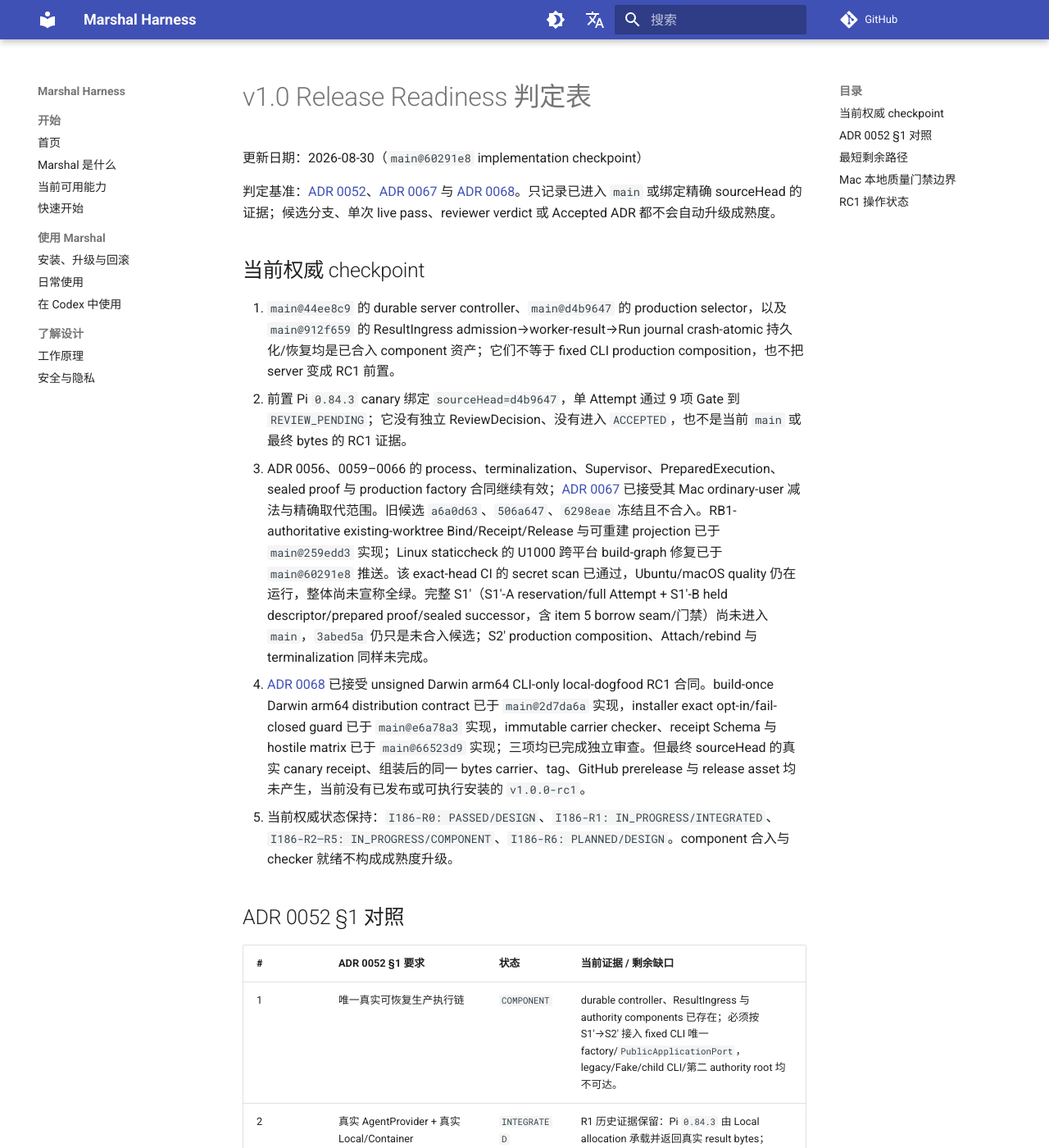
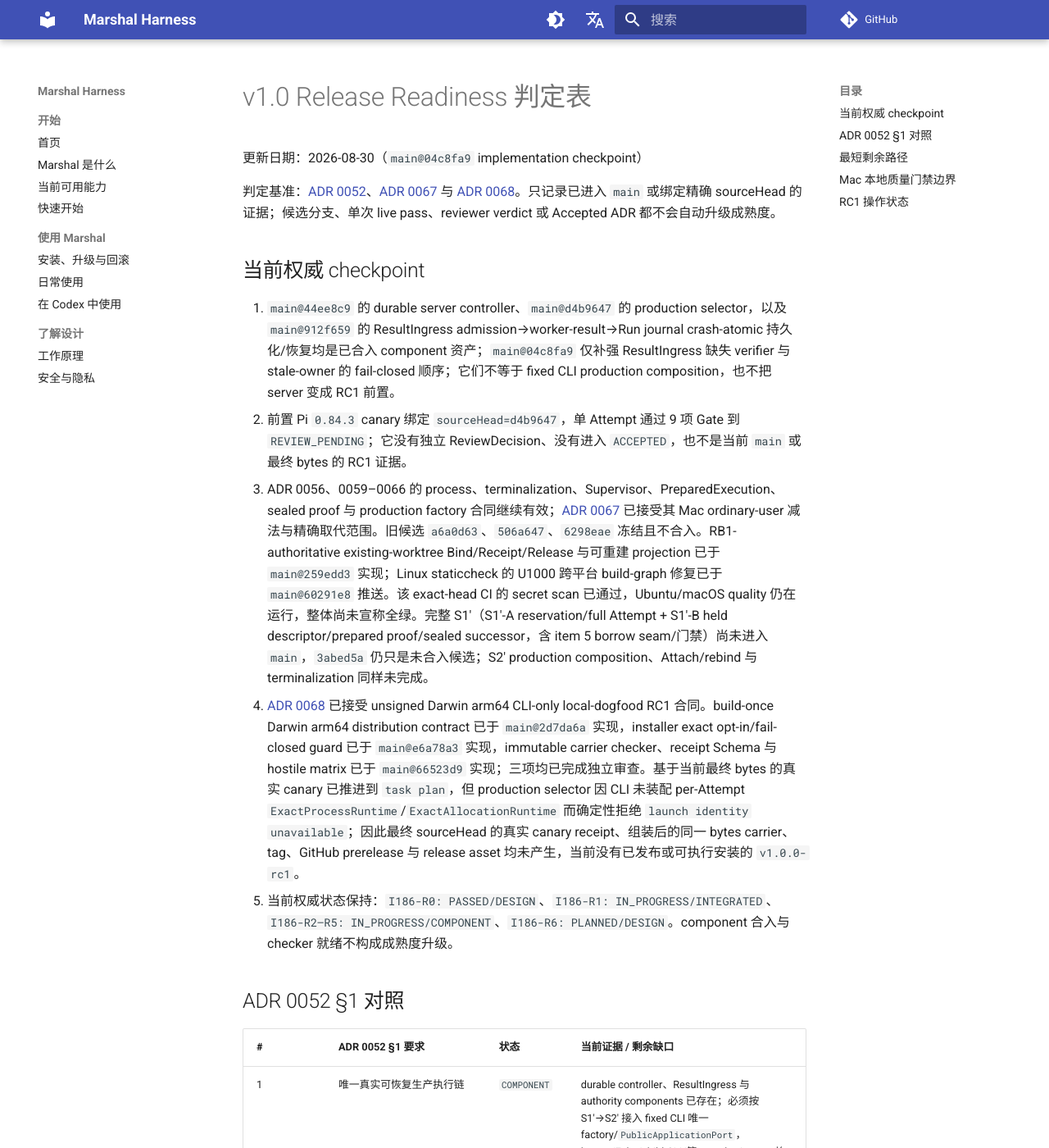
Before and after one commit to chiga0/marshal-harness, an MkDocs documentation site: the page built from docs/v1-release-readiness.md, in a window 1280 px wide and 1400 px high. Shown: the whole window at 82% size. Built offline with MkDocs 1.6.1 and Material for MkDocs 9.7.7, drawn with Linux system fonts in a browser that asks for light colours; comment, search, counter and statistics services are not loaded.

Commit message:
docs: record rc1 production composition blocker

```diff
--- a/docs/v1-release-readiness.md
+++ b/docs/v1-release-readiness.md
@@ -1,15 +1,15 @@
 # v1.0 Release Readiness 判定表
 
-更新日期：2026-08-30（`main@60291e8` implementation checkpoint）
+更新日期：2026-08-30（`main@04c8fa9` implementation checkpoint）
 
 判定基准：[ADR 0052](adr/0052-v1-release-scope-and-production-reachability.md)、[ADR 0067](adr/0067-darwin-ordinary-user-launch-and-attach-recovery.md) 与 [ADR 0068](adr/0068-mac-first-cli-only-lifecycle-preview-rc1.md)。只记录已进入 `main` 或绑定精确 sourceHead 的证据；候选分支、单次 live pass、reviewer verdict 或 Accepted ADR 都不会自动升级成熟度。
 
 ## 当前权威 checkpoint
 
-1. `main@44ee8c9` 的 durable server controller、`main@d4b9647` 的 production selector，以及 `main@912f659` 的 ResultIngress admission→worker-result→Run journal crash-atomic 持久化/恢复均是已合入 component 资产；它们不等于 fixed CLI production composition，也不把 server 变成 RC1 前置。
+1. `main@44ee8c9` 的 durable server controller、`main@d4b9647` 的 production selector，以及 `main@912f659` 的 ResultIngress admission→worker-result→Run journal crash-atomic 持久化/恢复均是已合入 component 资产；`main@04c8fa9` 仅补强 ResultIngress 缺失 verifier 与 stale-owner 的 fail-closed 顺序；它们不等于 fixed CLI production composition，也不把 server 变成 RC1 前置。
 2. 前置 Pi `0.84.3` canary 绑定 `sourceHead=d4b9647`，单 Attempt 通过 9 项 Gate 到 `REVIEW_PENDING`；它没有独立 ReviewDecision、没有进入 `ACCEPTED`，也不是当前 `main` 或最终 bytes 的 RC1 证据。
 3. ADR 0056、0059–0066 的 process、terminalization、Supervisor、PreparedExecution、sealed proof 与 production factory 合同继续有效；[ADR 0067](adr/0067-darwin-ordinary-user-launch-and-attach-recovery.md) 已接受其 Mac ordinary-user 减法与精确取代范围。旧候选 `a6a0d63`、`506a647`、`6298eae` 冻结且不合入。RB1-authoritative existing-worktree Bind/Receipt/Release 与可重建 projection 已于 `main@259edd3` 实现；Linux staticcheck 的 U1000 跨平台 build-graph 修复已于 `main@60291e8` 推送。该 exact-head CI 的 secret scan 已通过，Ubuntu/macOS quality 仍在运行，整体尚未宣称全绿。完整 S1′（S1′-A reservation/full Attempt + S1′-B held descriptor/prepared proof/sealed successor，含 item 5 borrow seam/门禁）尚未进入 `main`，`3abed5a` 仍只是未合入候选；S2′ production composition、Attach/rebind 与 terminalization 同样未完成。
-4. [ADR 0068](adr/0068-mac-first-cli-only-lifecycle-preview-rc1.md) 已接受 unsigned Darwin arm64 CLI-only local-dogfood RC1 合同。build-once Darwin arm64 distribution contract 已于 `main@2d7da6a` 实现，installer exact opt-in/fail-closed guard 已于 `main@e6a78a3` 实现，immutable carrier checker、receipt Schema 与 hostile matrix 已于 `main@66523d9` 实现；三项均已完成独立审查。但最终 sourceHead 的真实 canary receipt、组装后的同一 bytes carrier、tag、GitHub prerelease 与 release asset 均未产生，当前没有已发布或可执行安装的 `v1.0.0-rc1`。
+4. [ADR 0068](adr/0068-mac-first-cli-only-lifecycle-preview-rc1.md) 已接受 unsigned Darwin arm64 CLI-only local-dogfood RC1 合同。build-once Darwin arm64 distribution contract 已于 `main@2d7da6a` 实现，installer exact opt-in/fail-closed guard 已于 `main@e6a78a3` 实现，immutable carrier checker、receipt Schema 与 hostile matrix 已于 `main@66523d9` 实现；三项均已完成独立审查。基于当前最终 bytes 的真实 canary 已推进到 `task plan`，但 production selector 因 CLI 未装配 per-Attempt `ExactProcessRuntime`/`ExactAllocationRuntime` 而确定性拒绝 `launch identity unavailable`；因此最终 sourceHead 的真实 canary receipt、组装后的同一 bytes carrier、tag、GitHub prerelease 与 release asset 均未产生，当前没有已发布或可执行安装的 `v1.0.0-rc1`。
 5. 当前权威状态保持：`I186-R0: PASSED/DESIGN`、`I186-R1: IN_PROGRESS/INTEGRATED`、`I186-R2–R5: IN_PROGRESS/COMPONENT`、`I186-R6: PLANNED/DESIGN`。component 合入与 checker 就绪不构成成熟度升级。
 
 ## ADR 0052 §1 对照
```
Also changed, not shown: docs/roadmap-status.md (+2 -2 lines).
